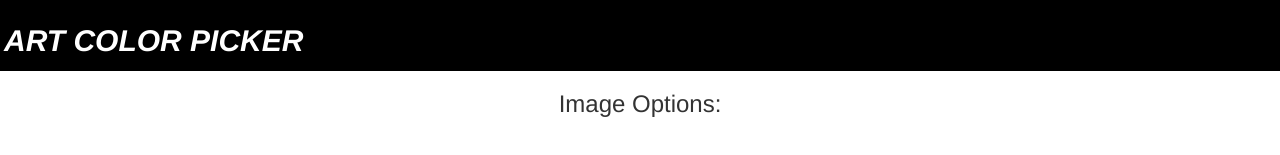
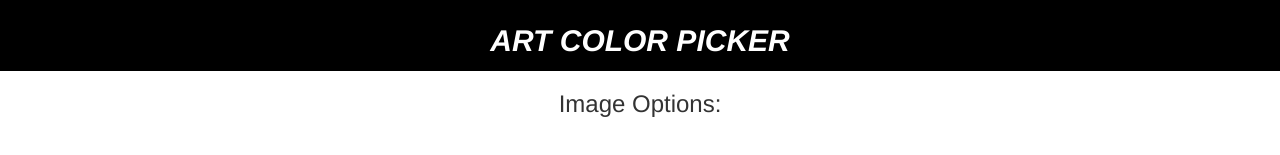
Before and after one commit to ushabhalla/cv-2021-recolor, a plain HTML site: page code/templates/index.html in a window 1280 px wide. Shown: the top 155 px of the page. Drawn offline with nearby package versions, Linux system fonts and the light colour scheme; files that its build step writes are made by us from their sources; grey boxes are pictures that could not be loaded; files whose address does not match are found by name.

Commit message:
centering

```diff
--- a/code/static/main.css
+++ b/code/static/main.css
@@ -1,3 +1,8 @@
+body {
+  margin-left: 300px;
+  margin-right: 300px;
+}
+
 .img-option {
   width: 200px;
   height: 200px;
@@ -9,6 +14,9 @@
   color: white;
   padding: 4px;
   font-style: italic;
+  margin-left: -300px;
+  margin-right: -300px;
+  text-align: center;
 }
 
 .img-result {
```
